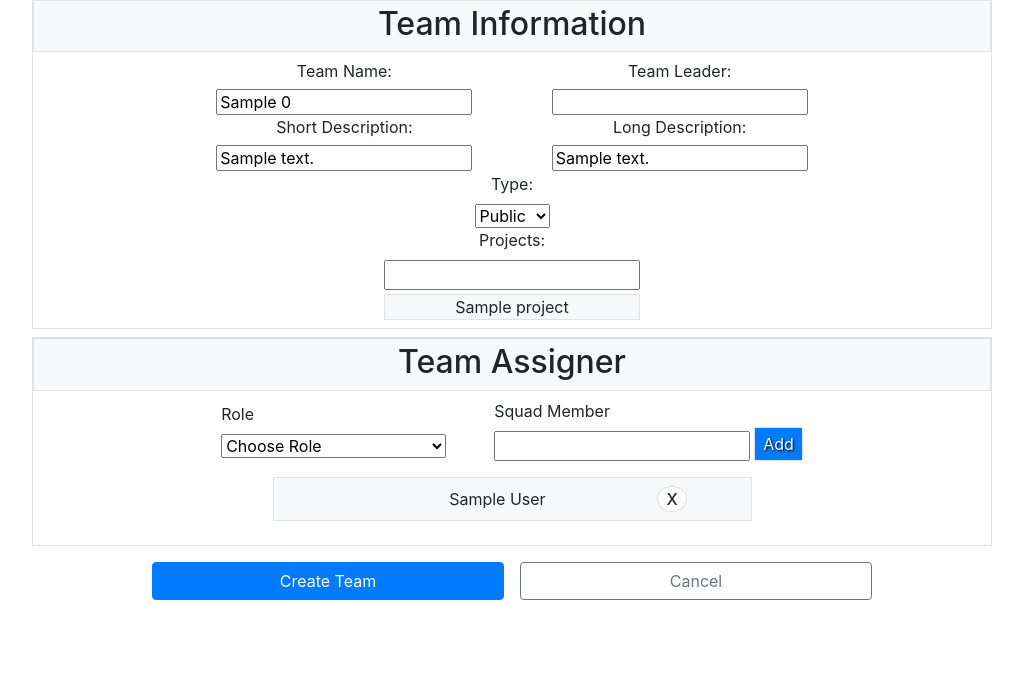
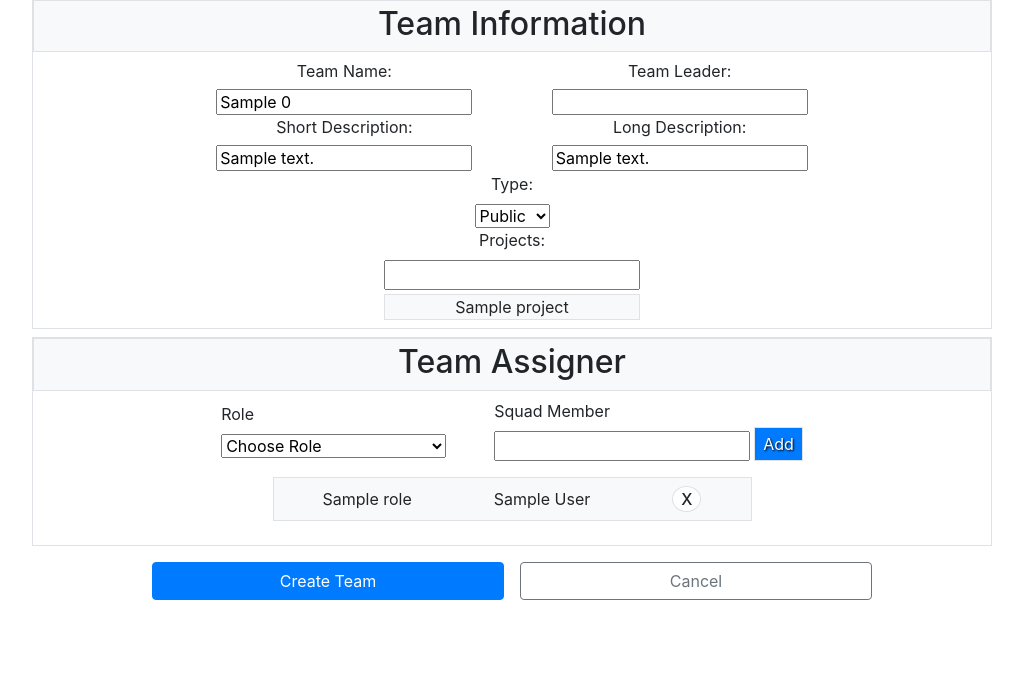
Before and after one commit to COSC481W-2022Winter/capstone-wicrosoft, a Django app: template templates/edit_team.html in a window 1280 px wide. Shown: the part 165-850 px from the top of the page, without its empty margins (128-1151 px from the left). Run offline with Django 3.2, Linux system fonts and the light colour scheme; the template is opened without the code that fills it: most values are stand-ins (such as "Sample title", 1, 10 or a date in 2020); some libraries are stand-ins or nearby versions.

Commit message:
fix: figuring out roles and squad members
Trying to show roles and squad members in the edit page.

```diff
--- a/templates/edit_team.html
+++ b/templates/edit_team.html
@@ -118,13 +118,13 @@
                     <span id="add_role_assignment" class="align-self-center border bg-primary pl-2 pr-2 pt-1 pb-1 mt-auto text-white" style="text-shadow: 1px 1px 2px black;cursor:pointer;">Add</span>
                 </div>
 
-                {% for member in team.0.team_members.all %}
+                {% for member, role in members_and_roles.members %}
                       <div class="member_relation mt-3 d-flex flex-md-row justify-content-around w-50 border bg-light align-items-center p-2">
-                          <p class="role_association m-0"></p>
+                          <p class="role_association m-0">{{role.name}}</p>
                           <p class="name_association m-0">{{member.first_name}} {{member.last_name}}</p>
                           <span class="making_delete rounded-circle bg-white border">X</span>
                           <input type="hidden" name="personID" value="{{member.id}}">
-                          <input type="hidden" name="roles" value="NOCHOICE">
+                          <input type="hidden" name="roles" value="{{role.id}}">
                       </div>
                     {% endfor %}
 
```
